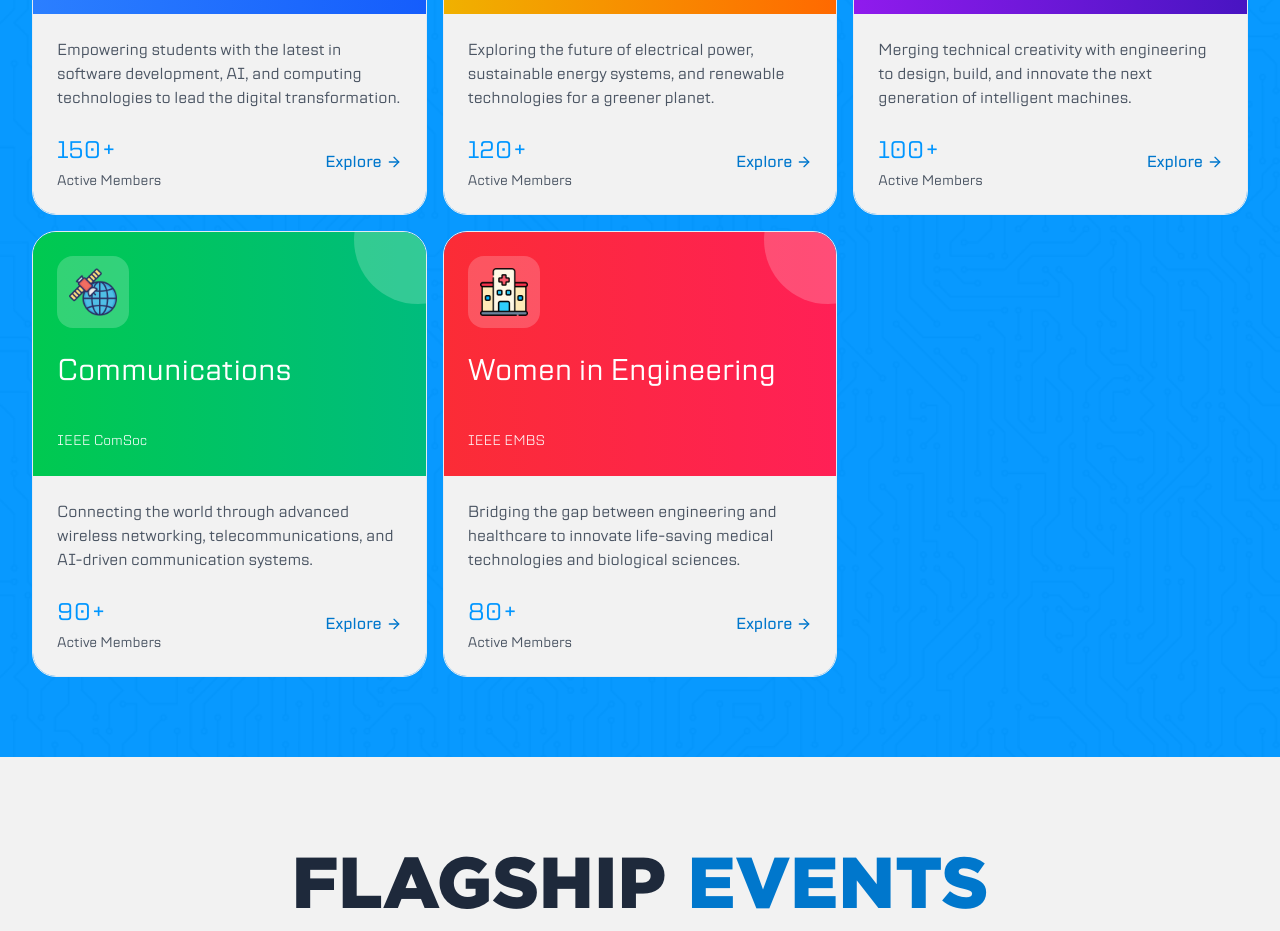
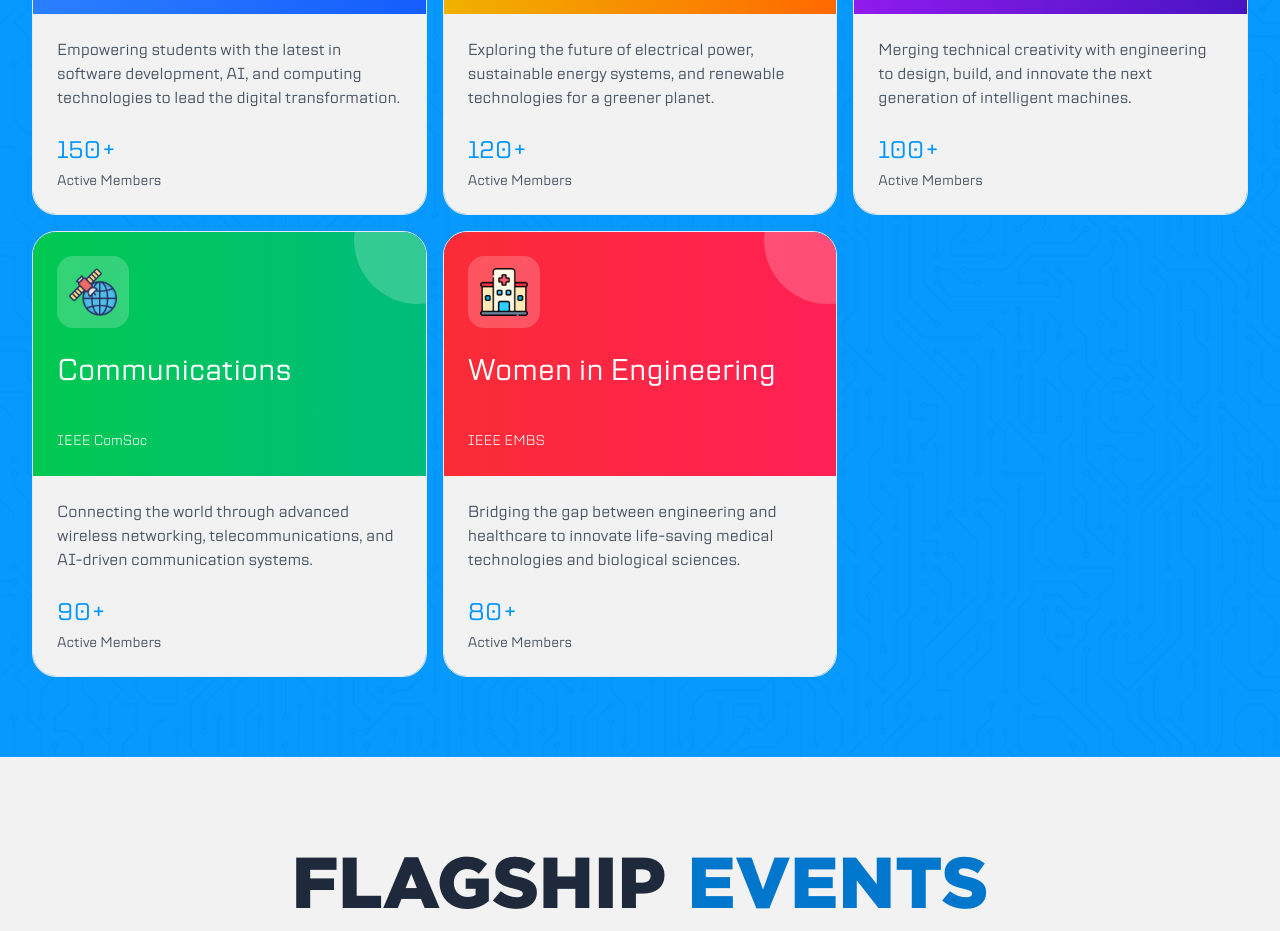
Before and after one commit to ieeesha10-svg/Ieee-website, a React (Vite) app in the folder client/: page / in a window 1280 px wide. Shown: the part 2380-3311 px from the top of the page. Built offline with nearby package versions, Linux system fonts and the light colour scheme; no server answers.

Commit message:
style: commented out the Explore button for future seasons

```diff
--- a/client/src/components/ChapterCard.jsx
+++ b/client/src/components/ChapterCard.jsx
@@ -27,7 +27,7 @@ export default function ChapterCard({ title, icon, branch, body, activeMembers,
 					<span className="text-2xl text-primary">{activeMembers}+</span>
 					<span className="text-sm text-muted">Active Members</span>
 				</div>
-				<Button variant="link">Explore</Button>
+				{/* <Button variant="link">Explore</Button>*/}
 			</div>
 		</div>
 	</div>
```
